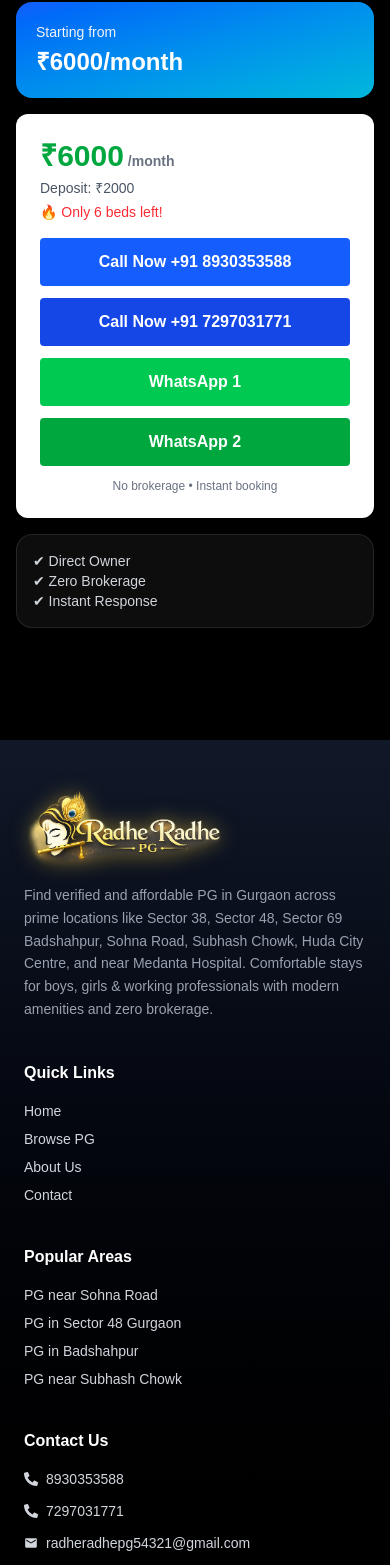
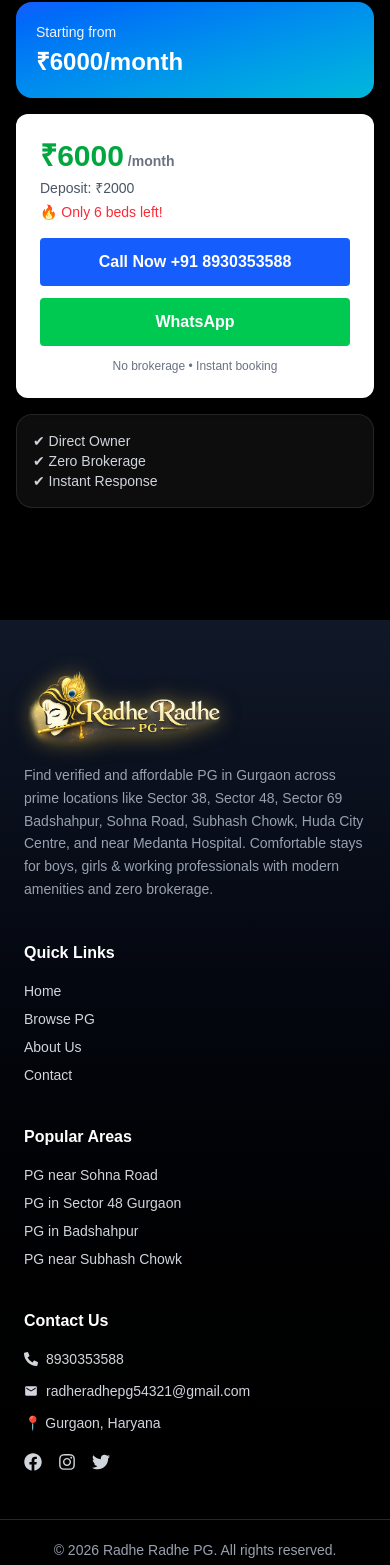
Before and after one commit to rj7075/RadheRadhe, a Next.js app in the folder client/: page /pg/boys-pg-sector-38-gurgaon-near-medanta in a window 390 px wide. Shown: the part 2815-4380 px from the top of the page. Built offline with nearby package versions, Linux system fonts and the light colour scheme.

Commit message:
pg mobile number updated

```diff
--- a/client/src/common/Contact.jsx
+++ b/client/src/common/Contact.jsx
@@ -220,17 +220,7 @@ export default function Contact() {
               className="inline-flex items-center justify-center gap-2 bg-white text-green-600 px-6 py-3 rounded-full font-semibold shadow-lg hover:scale-105 transition"
             >
               <FaWhatsapp />
-              WhatsApp 1
-            </a>
-
-            {/* WhatsApp 2 */}
-            <a
-              href="https://wa.me/917297031771"
-              target="_blank"
-              className="inline-flex items-center justify-center gap-2 bg-white text-green-600 px-6 py-3 rounded-full font-semibold shadow-lg hover:scale-105 transition"
-            >
-              <FaWhatsapp />
-              WhatsApp 2
+              WhatsApp
             </a>
 
             {/* Call 1 */}
@@ -238,15 +228,7 @@ export default function Contact() {
               href="tel:8930353588"
               className="inline-flex items-center justify-center gap-2 bg-green-600 text-white px-6 py-3 rounded-full font-semibold shadow-lg hover:scale-105 transition"
             >
-              📞 Call 1
-            </a>
-
-            {/* Call 2 */}
-            <a
-              href="tel:7297031771"
-              className="inline-flex items-center justify-center gap-2 bg-green-600 text-white px-6 py-3 rounded-full font-semibold shadow-lg hover:scale-105 transition"
-            >
-              📞 Call 2
+              📞 Call
             </a>
           </div>
         </div>
--- a/client/src/common/Footer.jsx
+++ b/client/src/common/Footer.jsx
@@ -26,15 +26,7 @@ export default function Footer() {
     className="w-50 h-20 md:w-50 md:h-20 object-contain drop-shadow-[0_0_10px_rgba(212,175,55,0.5)]"
   />
 
-  {/* <div>
-    <h1 className="text-xl md:text-2xl font-bold text-white leading-none">
-      Radhe Radhe
-    </h1>
 
-    <p className="text-sm text-[#D4AF37] tracking-wide">
-      PG
-    </p>
-  </div> */}
 </Link>
 
           <p className="mt-4 text-sm leading-relaxed text-gray-400">
@@ -76,16 +68,10 @@ Find verified and affordable PG in Gurgaon across prime locations like Sector 38
                 8930353588
               </a>
             </p>
-            <p className="flex items-center gap-2">
-              <FaPhoneAlt />
-              <a href="tel:7297031771" className="hover:text-white">
-                7297031771
-              </a>
-            </p>
 
             <p className="flex items-center gap-2">
               <MdEmail />
-              <a href="mailto:rj7075yadav@gmail.com" className="hover:text-white">
+              <a href="mailto:radheradhepg54321@gmail.com" className="hover:text-white">
                 radheradhepg54321@gmail.com
               </a>
             </p>
--- a/client/src/components/CTABox.jsx
+++ b/client/src/components/CTABox.jsx
@@ -24,15 +24,8 @@ export default function CTABox({ pg }) {
   Call Now +91 {pg.phone1}
 </a>
 
-{/* Call - Phone 2 */}
-{pg.phone2 && (
-  <a
-    href={`tel:+91${pg.phone2}`}
-    className="w-full block text-center bg-blue-700 text-white py-3 rounded mt-3 font-semibold"
-  >
-    Call Now  +91 {pg.phone2}
-  </a>
-)}
+
+
 
 {/* WhatsApp - Phone 1 */}
 <a
@@ -41,20 +34,10 @@ export default function CTABox({ pg }) {
   rel="noopener noreferrer"
   className="w-full block text-center bg-green-500 text-white py-3 rounded mt-3 font-semibold"
 >
-  WhatsApp 1
+  WhatsApp
 </a>
 
-{/* WhatsApp - Phone 2 */}
-{pg.phone2 && (
-  <a
-    href={`https://wa.me/91${pg.phone2}`}
-    target="_blank"
-    rel="noopener noreferrer"
-    className="w-full block text-center bg-green-600 text-white py-3 rounded mt-3 font-semibold"
-  >
-    WhatsApp 2
-  </a>
-)}
+
 
       <p className="text-xs text-gray-500 mt-3 text-center">
         No brokerage • Instant booking
--- a/client/src/components/CTASection.jsx
+++ b/client/src/components/CTASection.jsx
@@ -46,18 +46,10 @@ export default function CTASection() {
             className="inline-flex items-center justify-center gap-3 w-full sm:w-auto bg-green-500 hover:bg-green-600 text-white px-6 sm:px-8 py-3 rounded-full text-sm sm:text-lg font-semibold shadow-xl hover:scale-105 transition"
           >
             <FaWhatsapp className="text-xl" />
-            Chat on WhatsApp 1
+            Chat on WhatsApp
           </a>
 
-          {/* WhatsApp 2 */}
-          <a
-            href="https://wa.me/917297031771"
-            target="_blank"
-            className="inline-flex items-center justify-center gap-3 w-full sm:w-auto bg-green-500 hover:bg-green-600 text-white px-6 sm:px-8 py-3 rounded-full text-sm sm:text-lg font-semibold shadow-xl hover:scale-105 transition"
-          >
-            <FaWhatsapp className="text-xl" />
-            Chat on WhatsApp 2
-          </a>
+
 
         </div>
 
```
